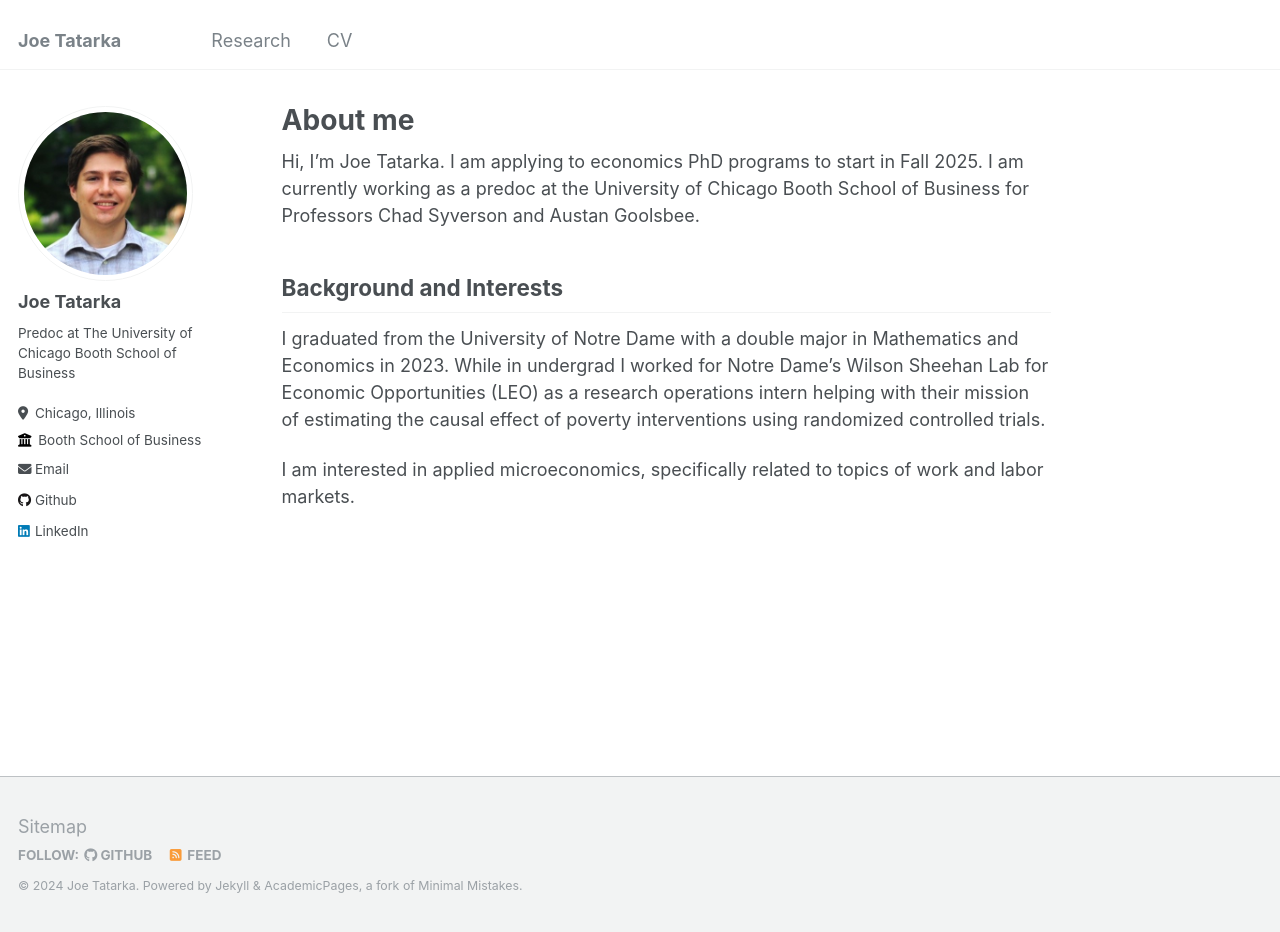
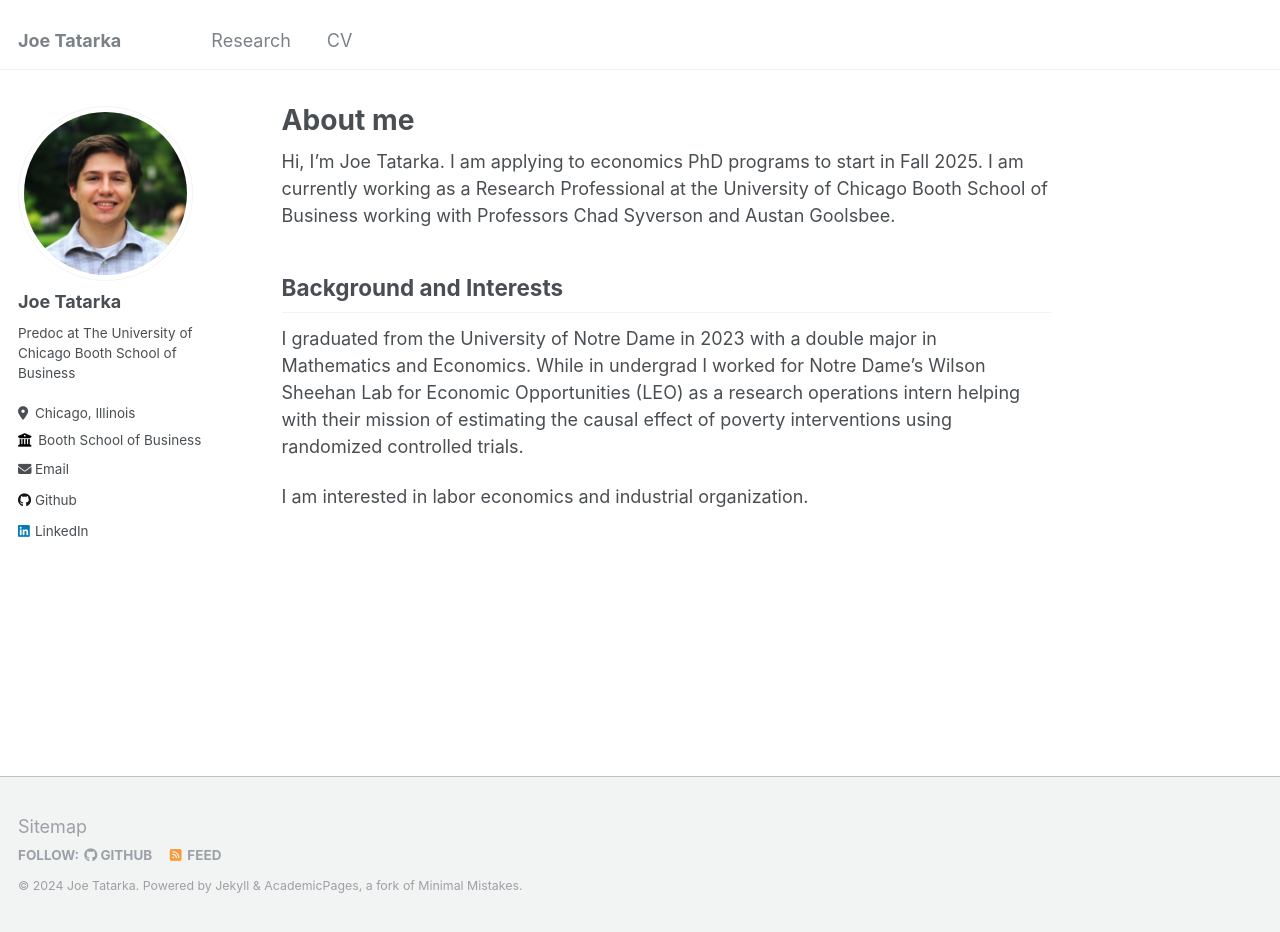
Before and after one commit to JoeTatarka/JoeTatarka.github.io, a Jekyll site: the page built from _pages/about.md, in a window 1280 px wide and 932 px high. Built offline with Jekyll 4.4.1, drawn with Linux system fonts in a browser that asks for light colours.

Commit message:
Update about.md

```diff
--- a/_pages/about.md
+++ b/_pages/about.md
@@ -7,10 +7,10 @@ redirect_from:
   - /about.html
 ---
 
-Hi, I'm Joe Tatarka. I am applying to economics PhD programs to start in Fall 2025. I am currently working as a predoc at the University of Chicago Booth School of Business for Professors Chad Syverson and Austan Goolsbee.
+Hi, I'm Joe Tatarka. I am applying to economics PhD programs to start in Fall 2025. I am currently working as a Research Professional at the University of Chicago Booth School of Business working with Professors Chad Syverson and Austan Goolsbee.
 
 
 ## Background and Interests
-I graduated from the University of Notre Dame with a double major in Mathematics and Economics in 2023. While in undergrad I worked for Notre Dame's Wilson Sheehan Lab for Economic Opportunities (LEO) as a research operations intern helping with their mission of estimating the causal effect of poverty interventions using randomized controlled trials.
+I graduated from the University of Notre Dame in 2023 with a double major in Mathematics and Economics. While in undergrad I worked for Notre Dame's Wilson Sheehan Lab for Economic Opportunities (LEO) as a research operations intern helping with their mission of estimating the causal effect of poverty interventions using randomized controlled trials.
 
-I am interested in applied microeconomics, specifically related to topics of work and labor markets.
+I am interested in labor economics and industrial organization.
```
